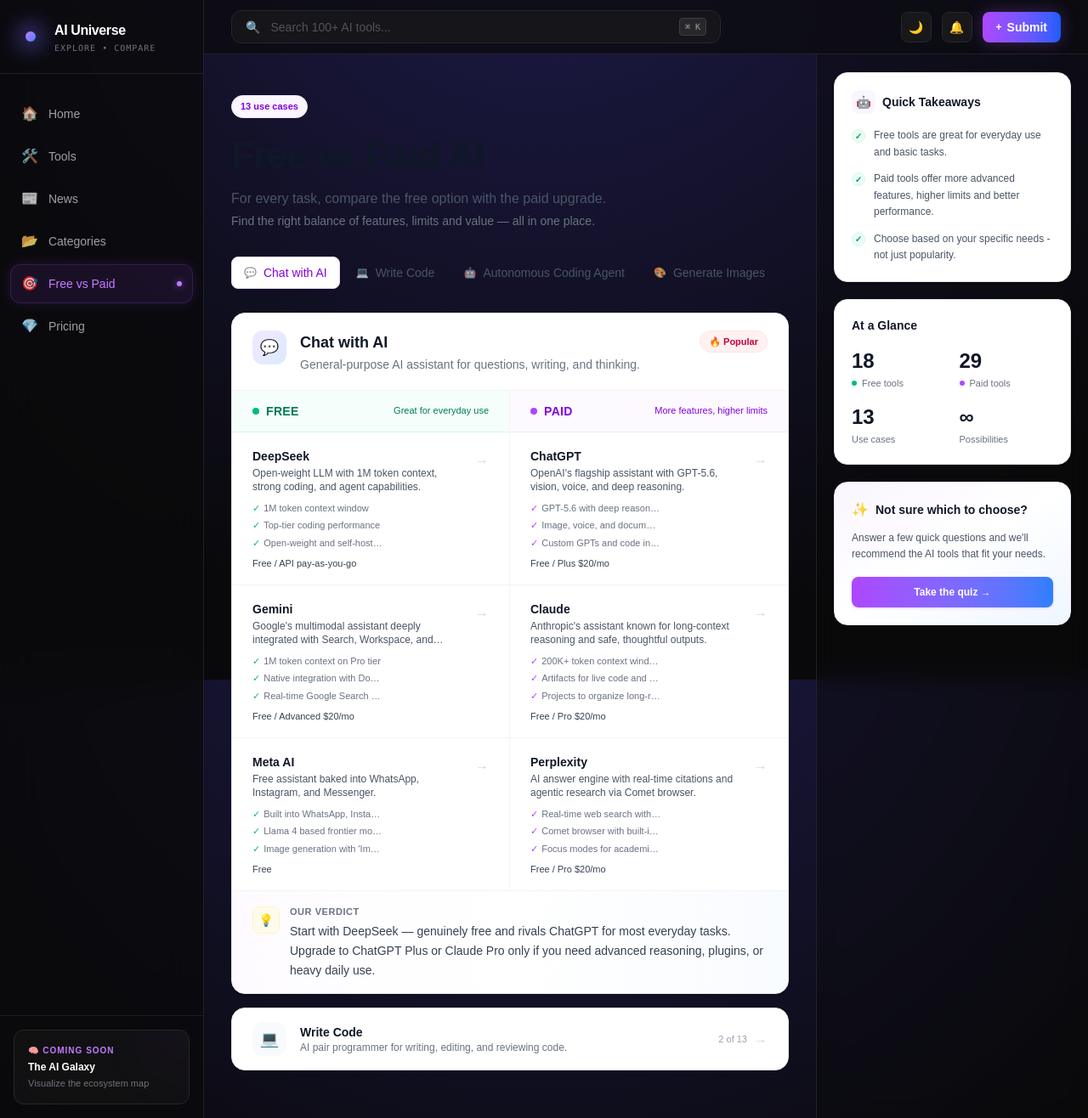
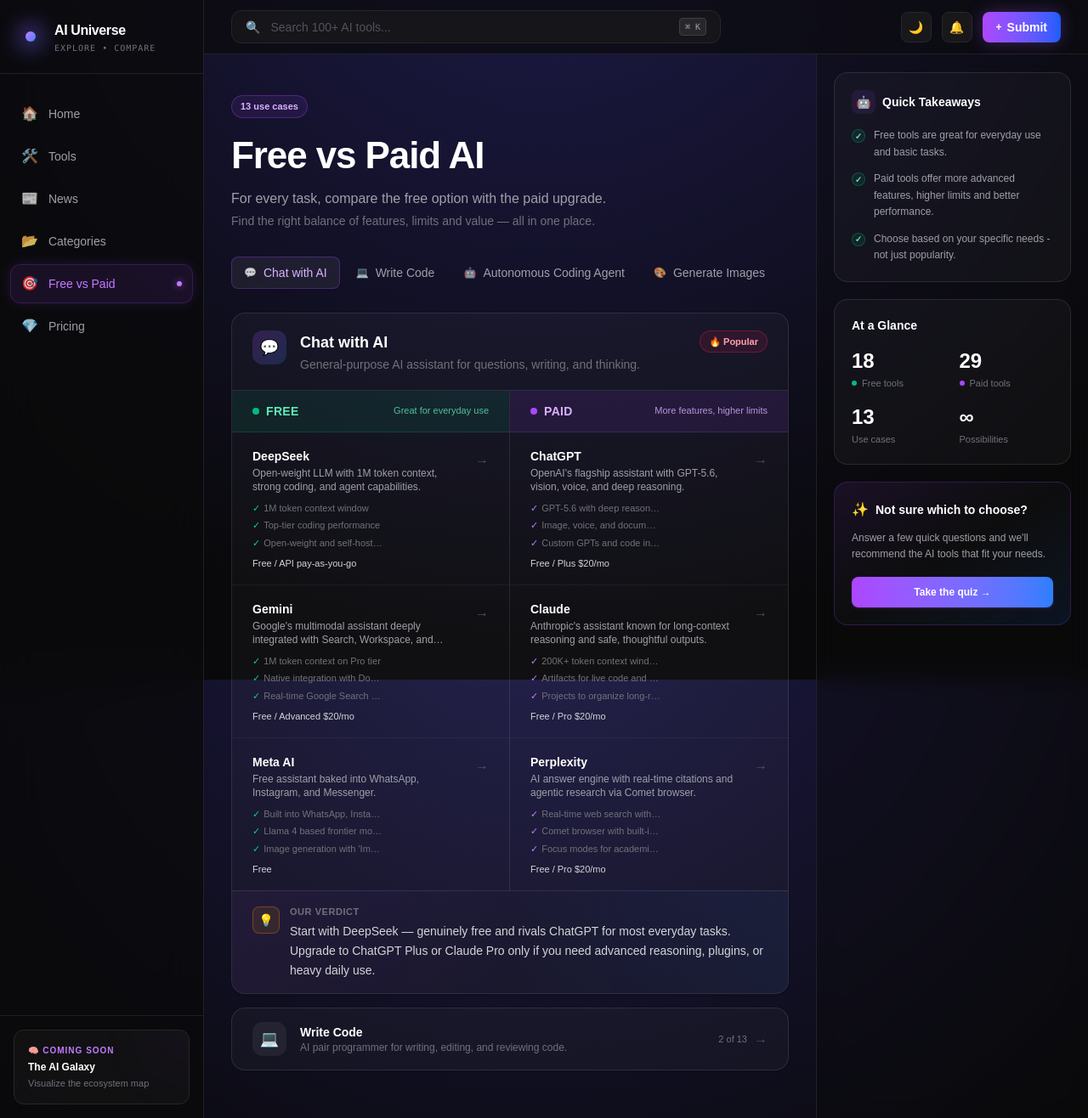
Before and after one commit to GauravBhatiatry1990/ai-universe, a Next.js app: page /free-vs-paid in a window 1280 px wide. Shown: the whole page at 85% size. Built offline with nearby package versions, Linux system fonts and the light colour scheme.

Commit message:
design: converted remaining pages to dark AppShell theme

```diff
--- a/app/free-vs-paid/page.tsx
+++ b/app/free-vs-paid/page.tsx
@@ -47,64 +47,64 @@
 
   const sidebar = (
     <>
-      <div className="rounded-2xl bg-white border border-gray-200 p-5 shadow-sm">
+      <div className="rounded-2xl bg-white/[0.03] border border-white/10 p-5">
         <div className="flex items-center gap-2 mb-4">
-          <div className="w-7 h-7 rounded-lg bg-purple-50 flex items-center justify-center text-sm">
+          <div className="w-7 h-7 rounded-lg bg-purple-500/10 flex items-center justify-center text-sm">
             🤖
           </div>
-          <h3 className="text-sm font-semibold text-gray-900">Quick Takeaways</h3>
+          <h3 className="text-sm font-semibold text-white">Quick Takeaways</h3>
         </div>
         <ul className="space-y-3">
           {QUICK_TAKEAWAYS.map((t, i) => (
             <li key={i} className="flex items-start gap-2.5">
-              <span className="w-4 h-4 rounded-full bg-emerald-50 border border-emerald-100 text-emerald-600 text-[10px] font-bold flex items-center justify-center shrink-0 mt-0.5">
+              <span className="w-4 h-4 rounded-full bg-emerald-500/10 border border-emerald-500/30 text-emerald-300 text-[10px] font-bold flex items-center justify-center shrink-0 mt-0.5">
                 ✓
               </span>
-              <span className="text-xs text-gray-600 leading-relaxed">{t}</span>
+              <span className="text-xs text-zinc-400 leading-relaxed">{t}</span>
             </li>
           ))}
         </ul>
       </div>
 
-      <div className="rounded-2xl bg-white border border-gray-200 p-5 shadow-sm">
-        <h3 className="text-sm font-semibold text-gray-900 mb-4">At a Glance</h3>
+      <div className="rounded-2xl bg-white/[0.03] border border-white/10 p-5">
+        <h3 className="text-sm font-semibold text-white mb-4">At a Glance</h3>
         <div className="grid grid-cols-2 gap-4">
           <div>
-            <div className="text-2xl font-bold text-gray-900 mb-0.5">{totalFree}</div>
-            <div className="flex items-center gap-1.5 text-[11px] text-gray-500">
+            <div className="text-2xl font-bold text-white mb-0.5">{totalFree}</div>
+            <div className="flex items-center gap-1.5 text-[11px] text-zinc-500">
               <span className="w-1.5 h-1.5 rounded-full bg-emerald-500" />
               Free tools
             </div>
           </div>
           <div>
-            <div className="text-2xl font-bold text-gray-900 mb-0.5">{totalPaid}</div>
-            <div className="flex items-center gap-1.5 text-[11px] text-gray-500">
+            <div className="text-2xl font-bold text-white mb-0.5">{totalPaid}</div>
+            <div className="flex items-center gap-1.5 text-[11px] text-zinc-500">
               <span className="w-1.5 h-1.5 rounded-full bg-purple-500" />
               Paid tools
             </div>
           </div>
           <div>
-            <div className="text-2xl font-bold text-gray-900 mb-0.5">{cases.length}</div>
-            <div className="text-[11px] text-gray-500">Use cases</div>
+            <div className="text-2xl font-bold text-white mb-0.5">{cases.length}</div>
+            <div className="text-[11px] text-zinc-500">Use cases</div>
           </div>
           <div>
-            <div className="text-2xl font-bold text-gray-900 mb-0.5">∞</div>
-            <div className="text-[11px] text-gray-500">Possibilities</div>
+            <div className="text-2xl font-bold text-white mb-0.5">∞</div>
+            <div className="text-[11px] text-zinc-500">Possibilities</div>
           </div>
         </div>
       </div>
 
-      <div className="rounded-2xl bg-gradient-to-br from-purple-50 via-white to-blue-50 border border-purple-100 p-5">
+      <div className="rounded-2xl bg-gradient-to-br from-purple-500/10 via-white/[0.02] to-blue-500/10 border border-purple-500/20 p-5">
         <div className="flex items-center gap-2 mb-3">
-          <span className="text-purple-500">✨</span>
-          <h3 className="text-sm font-semibold text-gray-900">
+          <span className="text-purple-400">✨</span>
+          <h3 className="text-sm font-semibold text-white">
             Not sure which to choose?
           </h3>
         </div>
-        <p className="text-xs text-gray-600 leading-relaxed mb-4">
+        <p className="text-xs text-zinc-400 leading-relaxed mb-4">
           Answer a few quick questions and we&apos;ll recommend the AI tools that fit your needs.
         </p>
-        <button className="w-full rounded-lg bg-gradient-to-r from-purple-500 to-blue-500 hover:from-purple-600 hover:to-blue-600 text-white text-xs font-semibold px-4 py-2.5 transition shadow-sm shadow-purple-200">
+        <button className="w-full rounded-lg bg-gradient-to-r from-purple-500 to-blue-500 hover:from-purple-600 hover:to-blue-600 text-white text-xs font-semibold px-4 py-2.5 transition shadow-sm shadow-purple-500/20">
           Take the quiz →
         </button>
       </div>
@@ -115,16 +115,16 @@
     <AppShell rightRail={sidebar}>
       <div className="px-4 lg:px-8 py-8 max-w-[1100px] mx-auto">
         <section className="mb-8 pt-4">
-          <div className="inline-flex items-center gap-1.5 px-2.5 py-1 rounded-full bg-purple-50 border border-purple-100 text-purple-700 text-[11px] font-semibold mb-4">
+          <div className="inline-flex items-center gap-1.5 px-2.5 py-1 rounded-full bg-purple-500/10 border border-purple-500/30 text-purple-300 text-[11px] font-semibold mb-4">
             {cases.length} use cases
           </div>
-          <h1 className="text-4xl md:text-[44px] font-semibold tracking-tight leading-tight text-gray-900 mb-3">
+          <h1 className="text-4xl md:text-[44px] font-semibold tracking-tight leading-tight text-white mb-3">
             Free vs Paid AI
           </h1>
-          <p className="text-base text-gray-600 mb-1">
+          <p className="text-base text-zinc-400 mb-1">
             For every task, compare the free option with the paid upgrade.
           </p>
-          <p className="text-sm text-gray-500">
+          <p className="text-sm text-zinc-500">
             Find the right balance of features, limits and value — all in one place.
           </p>
         </section>
@@ -140,8 +140,8 @@
                   className={
                     "flex items-center gap-2 px-3.5 py-2 rounded-lg text-sm font-medium whitespace-nowrap transition " +
                     (isActive
-                      ? "bg-white text-purple-700 border border-purple-200 shadow-sm"
-                      : "text-gray-600 hover:text-gray-900 hover:bg-white/60 border border-transparent")
+                      ? "bg-white/[0.06] text-purple-300 border border-purple-500/30 shadow-sm"
+                      : "text-zinc-400 hover:text-white hover:bg-white/5 border border-transparent")
                   }
                 >
                   <span className="text-xs opacity-80">{uc.icon}</span>
@@ -153,36 +153,36 @@
         </section>
 
         <section className="mb-6">
-          <div className="rounded-2xl bg-white border border-gray-200 shadow-sm overflow-hidden">
-            <div className="flex items-start gap-4 px-6 py-5 border-b border-gray-100">
-              <div className="w-10 h-10 rounded-xl bg-gradient-to-br from-purple-100 to-blue-100 flex items-center justify-center text-lg shrink-0">
+          <div className="rounded-2xl bg-white/[0.03] border border-white/10 shadow-sm overflow-hidden">
+            <div className="flex items-start gap-4 px-6 py-5 border-b border-white/10">
+              <div className="w-10 h-10 rounded-xl bg-gradient-to-br from-purple-500/20 to-blue-500/20 flex items-center justify-center text-lg shrink-0">
                 {active.icon}
               </div>
               <div className="flex-1 min-w-0">
-                <h2 className="text-lg font-semibold text-gray-900 mb-0.5">
+                <h2 className="text-lg font-semibold text-white mb-0.5">
                   {active.title}
                 </h2>
-                <p className="text-sm text-gray-500">{active.description}</p>
+                <p className="text-sm text-zinc-500">{active.description}</p>
               </div>
-              <span className="inline-flex items-center gap-1 rounded-full bg-rose-50 border border-rose-100 text-rose-700 text-[11px] font-semibold px-2.5 py-1 whitespace-nowrap">
+              <span className="inline-flex items-center gap-1 rounded-full bg-rose-500/10 border border-rose-500/30 text-rose-300 text-[11px] font-semibold px-2.5 py-1 whitespace-nowrap">
                 🔥 Popular
               </span>
             </div>
 
-            <div className="grid grid-cols-1 md:grid-cols-2 divide-y md:divide-y-0 md:divide-x divide-gray-100">
+            <div className="grid grid-cols-1 md:grid-cols-2 divide-y md:divide-y-0 md:divide-x divide-white/10">
               <div>
-                <div className="px-6 py-3.5 bg-emerald-50/50 border-b border-emerald-100 flex items-center justify-between">
+                <div className="px-6 py-3.5 bg-emerald-500/10 border-b border-emerald-500/20 flex items-center justify-between">
                   <div className="flex items-center gap-2">
                     <span className="w-2 h-2 rounded-full bg-emerald-500" />
-                    <span className="text-sm font-bold text-emerald-700 tracking-wide">
+                    <span className="text-sm font-bold text-emerald-300 tracking-wide">
                       FREE
                     </span>
                   </div>
-                  <span className="text-[11px] text-emerald-700">
+                  <span className="text-[11px] text-emerald-300/80">
                     Great for everyday use
                   </span>
                 </div>
-                <div className="divide-y divide-gray-100">
+                <div className="divide-y divide-white/5">
                   {active.freePicks.map((slug) => {
                     const agent = findAgent(slug);
                     if (!agent) return null;
@@ -191,19 +191,19 @@
                       <Link
                         key={slug}
                         href={`/agent/${agent.slug}`}
-                        className="group block px-6 py-4 hover:bg-gray-50/70 transition"
+                        className="group block px-6 py-4 hover:bg-white/[0.03] transition"
                       >
                         <div className="flex items-start gap-3">
                           <ToolLogo
                             slug={agent.slug}
                             size={36}
-                            className="rounded-lg border border-gray-100 p-0.5 mt-0.5"
+                            className="rounded-lg border border-white/10 p-0.5 mt-0.5"
                           />
                           <div className="flex-1 min-w-0">
-                            <span className="font-semibold text-sm text-gray-900 group-hover:text-emerald-700 transition">
+                            <span className="font-semibold text-sm text-white group-hover:text-emerald-300 transition">
                               {agent.name}
                             </span>
-                            <p className="text-xs text-gray-600 mb-2 leading-snug line-clamp-2">
+                            <p className="text-xs text-zinc-400 mb-2 leading-snug line-clamp-2">
                               {agent.tagline}
                             </p>
                             {features.length > 0 && (
@@ -211,19 +211,19 @@
                                 {features.map((f) => (
                                   <span
                                     key={f}
-                                    className="inline-flex items-center gap-1 text-[11px] text-gray-500"
+                                    className="inline-flex items-center gap-1 text-[11px] text-zinc-500"
                                   >
-                                    <span className="text-emerald-500">✓</span>
+                                    <span className="text-emerald-400">✓</span>
                                     <span className="truncate max-w-[140px]">{f}</span>
                                   </span>
                                 ))}
                               </div>
                             )}
-                            <div className="text-[11px] font-medium text-gray-700">
+                            <div className="text-[11px] font-medium text-zinc-300">
                               {agent.pricing}
                             </div>
                           </div>
-                          <span className="text-gray-300 group-hover:text-emerald-500 transition shrink-0 mt-1">
+                          <span className="text-zinc-600 group-hover:text-emerald-400 transition shrink-0 mt-1">
                             →
                           </span>
                         </div>
@@ -234,18 +234,18 @@
               </div>
 
               <div>
-                <div className="px-6 py-3.5 bg-purple-50/50 border-b border-purple-100 flex items-center justify-between">
+                <div className="px-6 py-3.5 bg-purple-500/10 border-b border-purple-500/20 flex items-center justify-between">
                   <div className="flex items-center gap-2">
                     <span className="w-2 h-2 rounded-full bg-purple-500" />
-                    <span className="text-sm font-bold text-purple-700 tracking-wide">
+                    <span className="text-sm font-bold text-purple-300 tracking-wide">
                       PAID
                     </span>
                   </div>
-                  <span className="text-[11px] text-purple-700">
+                  <span className="text-[11px] text-purple-300/80">
                     More features, higher limits
                   </span>
                 </div>
-                <div className="divide-y divide-gray-100">
+                <div className="divide-y divide-white/5">
                   {active.paidPicks.map((slug) => {
                     const agent = findAgent(slug);
                     if (!agent) return null;
@@ -254,19 +254,19 @@
                       <Link
                         key={slug}
                         href={`/agent/${agent.slug}`}
-                        className="group block px-6 py-4 hover:bg-gray-50/70 transition"
+                        className="group block px-6 py-4 hover:bg-white/[0.03] transition"
                       >
                         <div className="flex items-start gap-3">
                           <ToolLogo
                             slug={agent.slug}
                             size={36}
-                            className="rounded-lg border border-gray-100 p-0.5 mt-0.5"
+                            className="rounded-lg border border-white/10 p-0.5 mt-0.5"
                           />
                           <div className="flex-1 min-w-0">
-                            <span className="font-semibold text-sm text-gray-900 group-hover:text-purple-700 transition">
+                            <span className="font-semibold text-sm text-white group-hover:text-purple-300 transition">
                               {agent.name}
                             </span>
-                            <p className="text-xs text-gray-600 mb-2 leading-snug line-clamp-2">
+                            <p className="text-xs text-zinc-400 mb-2 leading-snug line-clamp-2">
                               {agent.tagline}
                             </p>
                             {features.length > 0 && (
@@ -274,19 +274,19 @@
                                 {features.map((f) => (
                                   <span
                                     key={f}
-                                    className="inline-flex items-center gap-1 text-[11px] text-gray-500"
+                                    className="inline-flex items-center gap-1 text-[11px] text-zinc-500"
                                   >
-                                    <span className="text-purple-500">✓</span>
+                                    <span className="text-purple-400">✓</span>
                                     <span className="truncate max-w-[140px]">{f}</span>
                                   </span>
                                 ))}
                               </div>
                             )}
-                            <div className="text-[11px] font-medium text-gray-700">
+                            <div className="text-[11px] font-medium text-zinc-300">
                               {agent.pricing}
                             </div>
                           </div>
-                          <span className="text-gray-300 group-hover:text-purple-500 transition shrink-0 mt-1">
+                          <span className="text-zinc-600 group-hover:text-purple-400 transition shrink-0 mt-1">
                             →
                           </span>
                         </div>
@@ -297,15 +297,15 @@
               </div>
             </div>
 
-            <div className="border-t border-gray-100 bg-gradient-to-r from-purple-50/40 via-white to-blue-50/40 px-6 py-4 flex items-start gap-3">
-              <div className="w-8 h-8 rounded-lg bg-amber-50 border border-amber-100 flex items-center justify-center shrink-0 mt-0.5">
-                <span className="text-amber-500 text-sm">💡</span>
+            <div className="border-t border-white/10 bg-gradient-to-r from-purple-500/[0.06] via-transparent to-blue-500/[0.06] px-6 py-4 flex items-start gap-3">
+              <div className="w-8 h-8 rounded-lg bg-amber-500/10 border border-amber-500/30 flex items-center justify-center shrink-0 mt-0.5">
+                <span className="text-amber-400 text-sm">💡</span>
               </div>
               <div className="flex-1 min-w-0">
-                <div className="text-[11px] font-semibold text-gray-500 uppercase tracking-wider mb-1">
+                <div className="text-[11px] font-semibold text-zinc-500 uppercase tracking-wider mb-1">
                   Our Verdict
                 </div>
-                <p className="text-sm text-gray-700 leading-relaxed">
+                <p className="text-sm text-zinc-300 leading-relaxed">
                   {active.verdict}
                 </p>
               </div>
@@ -318,25 +318,25 @@
               e.preventDefault();
               setActiveIdx((activeIdx + 1) % cases.length);
             }}
-            className="mt-4 block rounded-2xl bg-white border border-gray-200 hover:border-purple-200 transition px-6 py-4 group shadow-sm"
+            className="mt-4 block rounded-2xl bg-white/[0.03] border border-white/10 hover:border-purple-400/40 transition px-6 py-4 group shadow-sm"
           >
             <div className="flex items-center gap-4">
-              <div className="w-10 h-10 rounded-xl bg-gray-50 flex items-center justify-center text-lg shrink-0">
+              <div className="w-10 h-10 rounded-xl bg-white/[0.06] flex items-center justify-center text-lg shrink-0">
                 {nextCase.icon}
               </div>
               <div className="flex-1 min-w-0">
-                <div className="text-sm font-semibold text-gray-900 group-hover:text-purple-700 transition">
+                <div className="text-sm font-semibold text-white group-hover:text-purple-300 transition">
                   {nextCase.title}
                 </div>
-                <div className="text-xs text-gray-500 truncate">
+                <div className="text-xs text-zinc-500 truncate">
                   {nextCase.description}
                 </div>
               </div>
               <div className="flex items-center gap-2 shrink-0">
-                <span className="text-[11px] text-gray-400">
+                <span className="text-[11px] text-zinc-500">
                   {activeIdx + 2} of {cases.length}
                 </span>
-                <span className="text-gray-300 group-hover:text-purple-500 transition">
+                <span className="text-zinc-600 group-hover:text-purple-400 transition">
                   →
                 </span>
               </div>
--- a/components/NewsletterSignup.tsx
+++ b/components/NewsletterSignup.tsx
@@ -21,7 +21,7 @@
           name="email"
           required
           placeholder="you@example.com"
-          className="flex-1 rounded-lg border border-white/10 bg-white/[0.03] px-4 py-2.5 text-sm text-white placeholder-gray-500 focus:border-purple-500/50 focus:outline-none"
+          className="flex-1 rounded-lg border border-white/10 bg-white/[0.03] px-4 py-2.5 text-sm text-white placeholder-zinc-600 focus:border-purple-500/50 focus:outline-none"
         />
         <button
           type="submit"
@@ -42,7 +42,7 @@
         <h3 className="text-xl sm:text-2xl font-bold text-white mb-2">
           Get 5 new AI tools every Monday
         </h3>
-        <p className="text-sm text-gray-400 mb-5 max-w-md mx-auto">
+        <p className="text-sm text-zinc-400 mb-5 max-w-md mx-auto">
           Hand-picked tools, free alternatives, and one underrated pick. No
           spam. Unsubscribe anytime.
         </p>
@@ -58,7 +58,7 @@
             name="email"
             required
             placeholder="you@example.com"
-            className="flex-1 rounded-lg border border-white/10 bg-white/[0.03] px-4 py-2.5 text-sm text-white placeholder-gray-500 focus:border-purple-500/50 focus:outline-none"
+            className="flex-1 rounded-lg border border-white/10 bg-white/[0.03] px-4 py-2.5 text-sm text-white placeholder-zinc-600 focus:border-purple-500/50 focus:outline-none"
           />
           <button
             type="submit"
```
Also changed, not shown: app/agent/[slug]/page.tsx (+37 -32 lines), app/category/[slug]/page.tsx (+20 -19 lines), app/news/page.tsx (+21 -20 lines), app/pricing/page.tsx (+27 -26 lines), app/submit/page.tsx (+34 -30 lines), app/trends/page.tsx (+29 -29 lines), components/CommunityReviews.tsx (+10 -10 lines).
